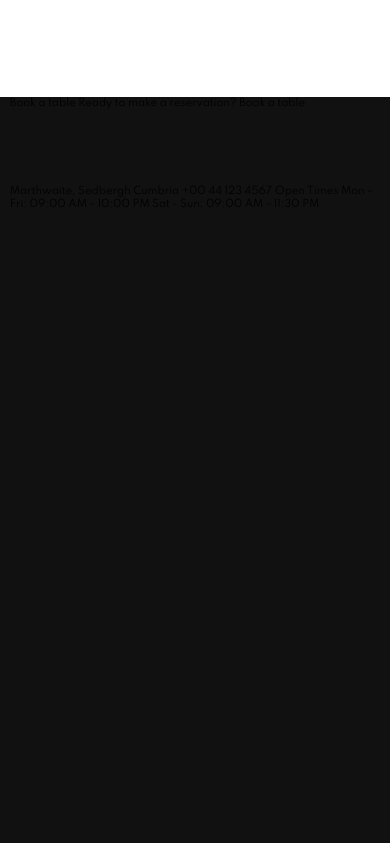
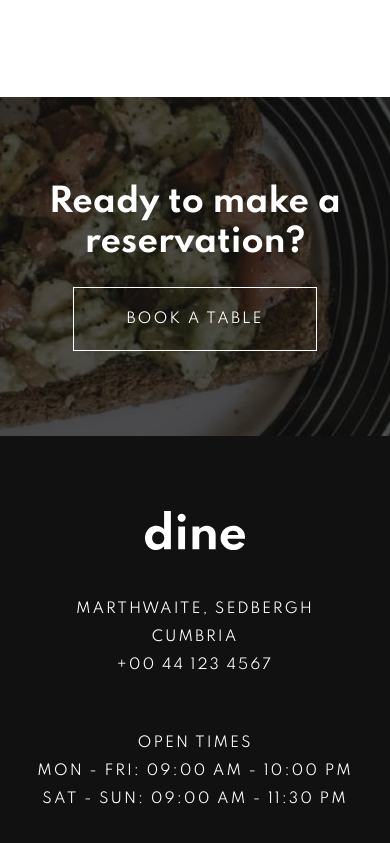
Before and after one commit to aitchjames/dine-restaurant, a website: page index.html in a window 390 px wide. Shown: the part 4315-5158 px from the top of the page. Before the commit the page ends 4581 px from the top, so only its background shows below. Drawn offline with Linux system fonts and the light colour scheme.

Commit message:
footer and cta styled for desktop and mobile

```diff
--- a/index.html
+++ b/index.html
@@ -27,7 +27,7 @@
         </header>
         <main>
             <section class="highlights">
-                <div class="container-sm">
+                <div class="container">
                     <div class="highlights-location">
                         <div class="highlights-location__image">
                             <picture>
@@ -43,7 +43,7 @@
                                     <circle cx="3.5" cy="3.5" r="3" stroke="#9E7F66" />
                                 </g>
                             </svg>
-                            <h2 class="heading-two heading-two__dark"">Enjoyable place for all the family</h2>
+                            <h2 class="heading-two heading-two__dark">Enjoyable place for all the family</h2>
                             <p class=" body-copy body-copy__dark">Our relaxed surroundings make dining with us a great experience for everyone. We can even arrange a tour of the farm before your meal.</p>
                         </div>
                     </div>
@@ -74,7 +74,7 @@
                 </div>
             </section>
             <section class="menu">
-                <div class="container-sm">
+                <div class="container">
                     <div class="menu-content">
                         <svg class="divider" xmlns="http://www.w3.org/2000/svg" width="71" height="7">
                             <g fill="none" fill-rule="evenodd">
@@ -120,7 +120,7 @@
                 </div>
             </section>
             <section class="events">
-                <div class="container-sm">
+                <div class="container">
                     Family Gathering
                     Special Events
                     Social Events
@@ -136,29 +136,34 @@
                     Social Events
                     Are you looking to have a larger social event? No problem! We’re more than happy to cater for big
                     parties. We’ll work with you to make your event a hit with everyone.
-                </div>
-            </section>
-            <section class="call-to-action">
-                <div class="container-sm">
-                    Book a table
-
-
-
-                    Ready to make a reservation?
 
                     Book a table
                 </div>
             </section>
+            <section class="call-to-action">
+                <div class="container">
+                    <h2 class="heading-two heading-two__light">Ready to make a reservation?</h2>
+                    <a class="button button__dark" href="#!">Book a table</a>
+                </div>
+            </section>
         </main>
         <footer class="footer">
-            <div class="container-sm">
-                Marthwaite, Sedbergh
-                Cumbria
-                +00 44 123 4567
-
-                Open Times
-                Mon - Fri: 09:00 AM - 10:00 PM
-                Sat - Sun: 09:00 AM - 11:30 PM
+            <div class="container">
+                <div class="footer-brand">
+                    <img src="images/logo.svg" alt="Dine Logo">
+                </div>
+                <div class="footer-details">
+                    <div class="footer-details__address">
+                        <span>Marthwaite, Sedbergh</span>
+                        <span>Cumbria</span>
+                        <span>+00 44 123 4567</span>
+                    </div>
+                    <div class="footer-details__hours">
+                        <span>Open Times</span>
+                        <span>Mon - Fri: 09:00 AM - 10:00 PM</span>
+                        <span>Sat - Sun: 09:00 AM - 11:30 PM</span>
+                    </div>
+                </div>
             </div>
         </footer>
     </div>
--- a/sass/base/_base.scss
+++ b/sass/base/_base.scss
@@ -24,13 +24,6 @@ body {
     margin: 0 auto;
     max-width: 95%;
     min-width: 32rem;
-    width: 120rem;
-}
-
-.container-sm {
-    margin: 0 auto;
-    max-width: 95%;
-    min-width: 32rem;
     width: 111rem;
 }
 
--- a/sass/layout/_call-to-action.scss
+++ b/sass/layout/_call-to-action.scss
@@ -0,0 +1,31 @@
+.call-to-action {
+    background-repeat: no-repeat;
+    background-size: cover;
+    background-image: url(../../../images/homepage/ready-bg-desktop.jpg);
+
+    @media only screen and (max-width: $breakpoint-lg) {
+        background-image: url(../../../images/homepage/ready-bg-tablet.jpg);
+    }
+
+    @media only screen and (max-width: $breakpoint-sm) {
+        background-image: url(../../../images/homepage/ready-bg-mobile.jpg);
+    }
+
+    & .container {
+        padding: 8.5rem 0;
+        display: flex;
+        justify-content: space-between;
+        align-items: center;
+
+        @media only screen and (max-width: $breakpoint-lg) {
+            flex-direction: column;
+        }
+
+        & .heading-two {
+            @media only screen and (max-width: $breakpoint-lg) {
+                margin-bottom: 2.5rem;
+                text-align: center;
+            }
+        }
+    }
+}
--- a/sass/layout/_footer.scss
+++ b/sass/layout/_footer.scss
@@ -1,3 +1,44 @@
 .footer {
     padding: 7.5rem 0 5.5rem 0;
+    color: var(--color-white);
+
+    & .container {
+        display: grid;
+        grid-template-columns: 30rem 1fr;
+        grid-template-areas: 'footer-brand footer-details';
+
+        @media only screen and (max-width: $breakpoint-lg) {
+            grid-template-columns: 25rem 1fr;
+        }
+
+        @media only screen and (max-width: $breakpoint-sm) {
+            grid-template-columns: 1fr;
+            grid-template-areas: 'footer-brand' 'footer-details';
+            justify-items: center;
+            text-align: center;
+        }
+    }
+
+    &-brand img {
+        max-width: 10rem;
+
+        @media only screen and (max-width: $breakpoint-sm) {
+            margin-bottom: 4.5rem;
+        }
+    }
+
+    &-details {
+        display: grid;
+        grid-template-columns: repeat(auto-fit, minmax(30rem, 1fr));
+        gap: 5rem;
+
+        &__address span, &__hours span{
+            display: block;
+            font-size: 1.4rem;
+            text-transform: uppercase;
+            letter-spacing: 2px;
+            line-height: 2;
+            white-space: nowrap
+        }
+    }
 }
--- a/sass/layout/_menu.scss
+++ b/sass/layout/_menu.scss
@@ -5,7 +5,7 @@
         padding: 10rem 0;
     }
 
-    & .container-sm {
+    & .container {
         display: grid;
         grid-template-columns: 1fr 1fr;
         column-gap: 7.5rem;
```
Also changed, not shown: css/style.css.
